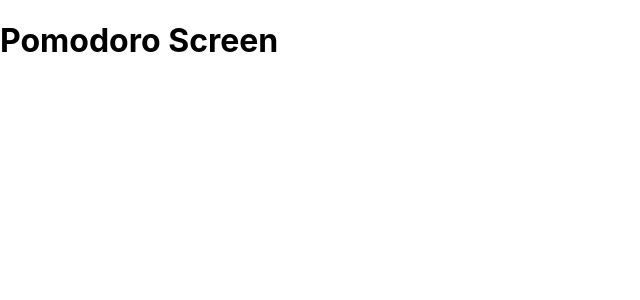
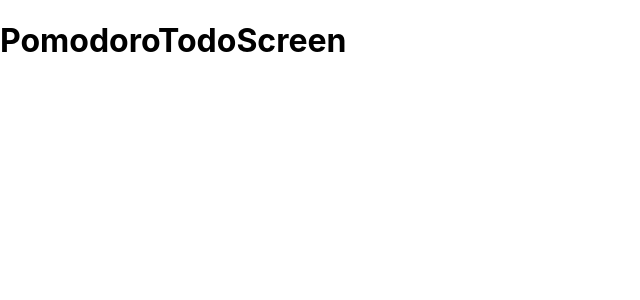
Before and after one commit to Jek08/pomodoro-todo-app, a React (Create React App) app: page / in a window 1280 px wide. Shown: the top 300 px of the page, without its empty margins (0-640 px from the left). Built offline with nearby package versions, Linux system fonts and the light colour scheme.

Commit message:
add bootstrap; use react-router; edit readme

```diff
--- a/package.json
+++ b/package.json
@@ -11,6 +11,7 @@
     "@types/react": "^18.3.2",
     "@types/react-dom": "^18.3.0",
     "@types/react-router-dom": "^5.3.3",
+    "bootstrap": "^5.3.3",
     "react": "^18.3.1",
     "react-dom": "^18.3.1",
     "react-router-dom": "^6.23.1",
--- a/src/App.tsx
+++ b/src/App.tsx
@@ -1,5 +1,5 @@
-import PomodoroScreen from "app/PomodoroScreen";
+import AppRouter from "router/AppRoutes";
 
 export default function App() {
-  return <PomodoroScreen />;
+  return <AppRouter />;
 }
--- a/src/app/PomodoroScreen.tsx
+++ /dev/null
@@ -1,7 +0,0 @@
-export default function PomodoroScreen() {
-  return (
-    <>
-      <h1>Pomodoro Screen</h1>
-    </>
-  );
-}
--- /dev/null
+++ b/src/app/PomodoroTodoScreen.tsx
@@ -0,0 +1,11 @@
+import React from "react";
+
+export default class PomodoroTodoScreen extends React.Component {
+  render(): React.ReactNode {
+    return (
+      <>
+        <h1>PomodoroTodoScreen</h1>
+      </>
+    );
+  }
+}
--- /dev/null
+++ b/src/router/AppRoutes.tsx
@@ -0,0 +1,21 @@
+import PomodoroTodoScreen from "app/PomodoroTodoScreen";
+import React from "react";
+import { BrowserRouter, Route, Routes } from "react-router-dom";
+
+export default class AppRouter extends React.Component {
+  render(): React.ReactNode {
+    return (
+      <BrowserRouter>
+        <Routes>
+          <Route path="/" element={<PomodoroTodoScreen />}></Route>
+        </Routes>
+      </BrowserRouter>
+    );
+  }
+}
+
+// export default function AppRoutes() {
+//     return createBrowserRouter([
+//         { path: "/", element: }
+//     ])
+// }
```
Also changed, not shown: 2 other files (tests, documents, lock files or other folders).
